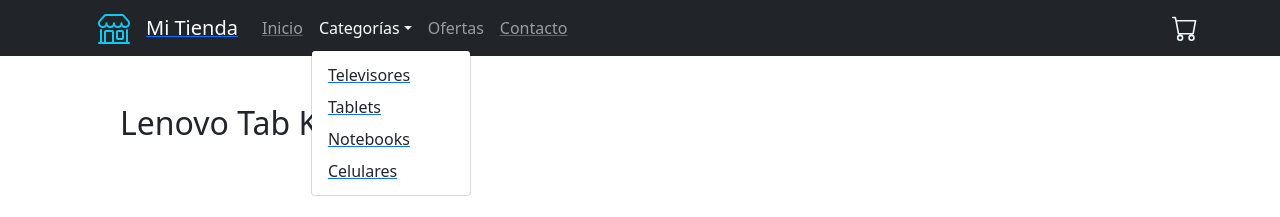
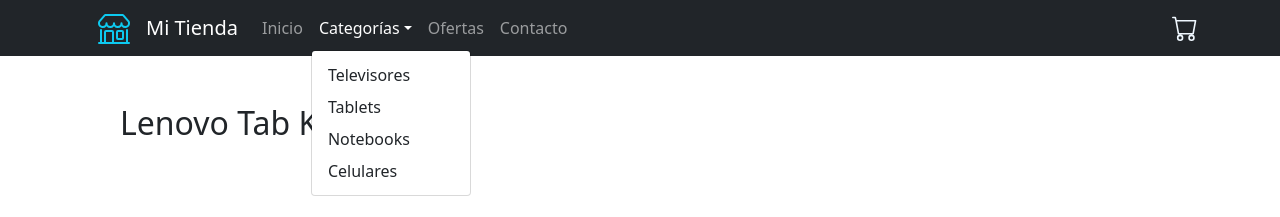
Before and after one commit to rodrigosoberon/mi-tienda-reactiva, a React (Create React App) app: page /item/1 in a window 1280 px wide. Both pictures are taken after a click on the button "Categorías". Shown: the top 217 px of the page. Built offline with nearby package versions, Linux system fonts and the light colour scheme.

Commit message:
Fix de links

```diff
--- a/src/components/CustomNavbar.jsx
+++ b/src/components/CustomNavbar.jsx
@@ -8,32 +8,39 @@
     <Navbar bg="dark" variant="dark" expand="lg">
       <Container>
         <Shop color="#0dcaf0" className="mx-3 fs-2" />
-        <Link to="/">
-          <Navbar.Brand>Mi Tienda</Navbar.Brand>
-        </Link>
+          <Navbar.Brand as={Link} to="/">Mi Tienda</Navbar.Brand>
 
         <Navbar.Toggle aria-controls="basic-navbar-nav" />
         <Navbar.Collapse id="basic-navbar-nav">
           <Nav className="me-auto">
-            <Link to="/"><Nav.Link href="Inicio">Inicio</Nav.Link></Link>
+            <Nav.Link as={Link} to="/">
+              Inicio
+            </Nav.Link>
             <NavDropdown title="Categorías" id="basic-nav-dropdown">
-              <Link to="/categorias/televisores">
-                <NavDropdown.Item href="Televisores">Televisores</NavDropdown.Item>
-              </Link>
-              <Link to="/categorias/tablets">
-                <NavDropdown.Item href="Tablets">Tablets</NavDropdown.Item>
-              </Link>
-              <Link to="/categorias/notebooks">
-                <NavDropdown.Item href="Notebooks">Notebooks</NavDropdown.Item>
-              </Link>
-              <Link to="/categorias/celulares">
-                <NavDropdown.Item href="Celulares">Celulares</NavDropdown.Item>
-              </Link>
-              {/* <NavDropdown.Divider /> */}
+              <NavDropdown.Item as={Link} to="/categorias/televisores">
+                Televisores
+              </NavDropdown.Item>
+
+              <NavDropdown.Item as={Link} to="/categorias/tablets">
+                Tablets
+              </NavDropdown.Item>
+
+              <NavDropdown.Item as={Link} to="/categorias/notebooks">
+                Notebooks
+              </NavDropdown.Item>
+
+              <NavDropdown.Item
+                as={Link}
+                to="/categorias/celulares"
+                href="Celulares"
+              >
+                Celulares
+              </NavDropdown.Item>
             </NavDropdown>
             <Nav.Link href="#">Ofertas</Nav.Link>
-            <Link to="/contacto"><Nav.Link href="Contacto">Contacto</Nav.Link>
-            </Link>
+            <Nav.Link as={Link} to="/contacto" href="Contacto">
+              Contacto
+            </Nav.Link>
           </Nav>
         </Navbar.Collapse>
         <CartWidget itemsCarrito={itemsCarrito} />
--- a/src/components/ItemDetailContainer.jsx
+++ b/src/components/ItemDetailContainer.jsx
@@ -15,7 +15,7 @@
     pedirDatos()
       .then((resp) => {
         setItem(resp.find((item) => item.id === itemId));
-        console.log(item);
+        // console.log(item);
       })
       .catch((error) => {
         console.log("ERROR", error);
```
Also changed, not shown: src/App.css (+0 -20 lines).
